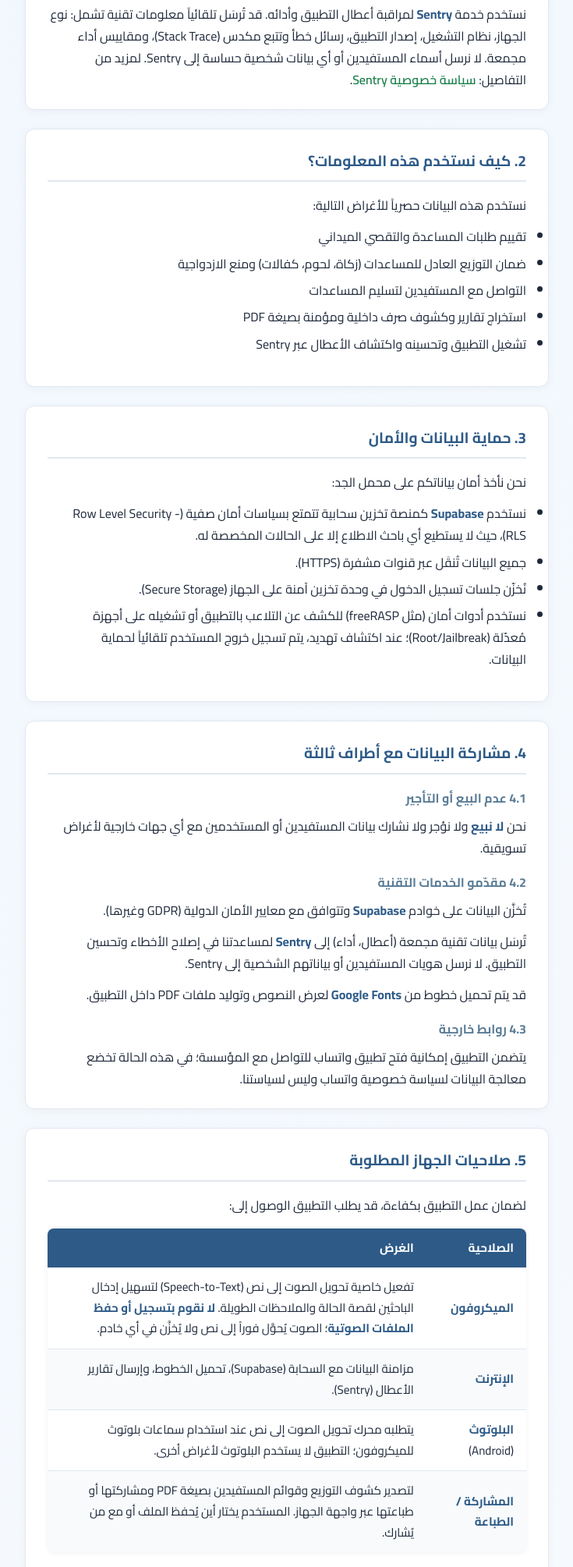
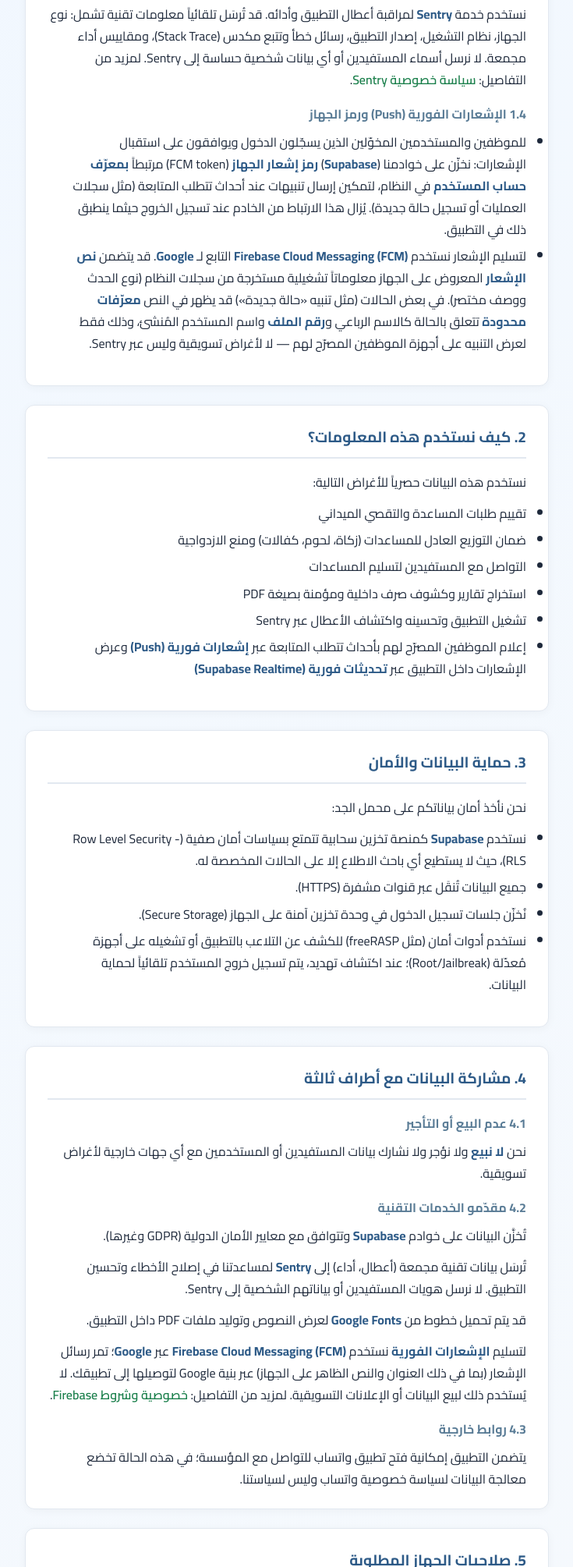
Before and after one commit to ehabataa/elataa-privacy, a plain HTML site: page index.html in a window 1280 px wide. Shown: the part 791-2800 px from the top of the page at 78% size, without its empty margins (272-1007 px from the left). Drawn offline with Linux system fonts and the light colour scheme.

Commit message:
Revise privacy policy with updated information
Updated the privacy policy document with new information regarding data collection, usage, and security measures.

```diff
--- a/index.html
+++ b/index.html
@@ -187,7 +187,7 @@
   <div class="container">
     <header>
       <h1>سياسة الخصوصية لتطبيق مؤسسة العطاء الخيرية</h1>
-      <p class="updated">آخر تحديث: 14 مارس 2026</p>
+      <p class="updated">آخر تحديث: 25 مارس 2026</p>
       <p class="intro">تلتزم مؤسسة العطاء الخيرية ("نحن" أو "المؤسسة") بحماية خصوصية بيانات المستخدمين والمستفيدين. توضح سياسة الخصوصية هذه كيفية جمع واستخدام وحماية المعلومات الشخصية داخل تطبيق إدارة المؤسسة.</p>
     </header>
 
@@ -212,6 +212,12 @@
 
         <h3>1.3 بيانات تقنية (لتحسين الأداء واكتشاف الأخطاء)</h3>
         <p>نستخدم خدمة <strong>Sentry</strong> لمراقبة أعطال التطبيق وأدائه. قد تُرسَل تلقائياً معلومات تقنية تشمل: نوع الجهاز، نظام التشغيل، إصدار التطبيق، رسائل خطأ وتتبع مكدس (Stack Trace)، ومقاييس أداء مجمعة. لا نرسل أسماء المستفيدين أو أي بيانات شخصية حساسة إلى Sentry. لمزيد من التفاصيل: <a href="https://sentry.io/privacy/" target="_blank" rel="noopener">سياسة خصوصية Sentry</a>.</p>
+
+        <h3>1.4 الإشعارات الفورية (Push) ورمز الجهاز</h3>
+        <ul>
+          <li>للموظفين والمستخدمين المخوّلين الذين يسجّلون الدخول ويوافقون على استقبال الإشعارات: نخزّن على خوادمنا (<strong>Supabase</strong>) <strong>رمز إشعار الجهاز</strong> (FCM token) مرتبطاً <strong>بمعرّف حساب المستخدم</strong> في النظام، لتمكين إرسال تنبيهات عند أحداث تتطلب المتابعة (مثل سجلات العمليات أو تسجيل حالة جديدة). يُزال هذا الارتباط من الخادم عند تسجيل الخروج حيثما ينطبق ذلك في التطبيق.</li>
+          <li>لتسليم الإشعار نستخدم <strong>Firebase Cloud Messaging (FCM)</strong> التابع لـ <strong>Google</strong>. قد يتضمن <strong>نص الإشعار</strong> المعروض على الجهاز معلوماتاً تشغيلية مستخرجة من سجلات النظام (نوع الحدث ووصف مختصر). في بعض الحالات (مثل تنبيه «حالة جديدة») قد يظهر في النص <strong>معرّفات محدودة</strong> تتعلق بالحالة كالاسم الرباعي و<strong>رقم الملف</strong> واسم المستخدم المُنشئ، وذلك فقط لعرض التنبيه على أجهزة الموظفين المصرّح لهم — لا لأغراض تسويقية وليس عبر Sentry.</li>
+        </ul>
       </section>
 
       <section>
@@ -223,6 +229,7 @@
           <li>التواصل مع المستفيدين لتسليم المساعدات</li>
           <li>استخراج تقارير وكشوف صرف داخلية ومؤمنة بصيغة PDF</li>
           <li>تشغيل التطبيق وتحسينه واكتشاف الأعطال عبر Sentry</li>
+          <li>إعلام الموظفين المصرّح لهم بأحداث تتطلب المتابعة عبر <strong>إشعارات فورية (Push)</strong> وعرض الإشعارات داخل التطبيق عبر <strong>تحديثات فورية (Supabase Realtime)</strong></li>
         </ul>
       </section>
 
@@ -247,6 +254,7 @@
         <p>تُخزَّن البيانات على خوادم <strong>Supabase</strong> وتتوافق مع معايير الأمان الدولية (GDPR وغيرها).</p>
         <p>تُرسَل بيانات تقنية مجمعة (أعطال، أداء) إلى <strong>Sentry</strong> لمساعدتنا في إصلاح الأخطاء وتحسين التطبيق. لا نرسل هويات المستفيدين أو بياناتهم الشخصية إلى Sentry.</p>
         <p>قد يتم تحميل خطوط من <strong>Google Fonts</strong> لعرض النصوص وتوليد ملفات PDF داخل التطبيق.</p>
+        <p>لتسليم <strong>الإشعارات الفورية</strong> نستخدم <strong>Firebase Cloud Messaging (FCM)</strong> عبر <strong>Google</strong>؛ تمر رسائل الإشعار (بما في ذلك العنوان والنص الظاهر على الجهاز) عبر بنية Google لتوصيلها إلى تطبيقك. لا يُستخدم ذلك لبيع البيانات أو الإعلانات التسويقية. لمزيد من التفاصيل: <a href="https://firebase.google.com/support/privacy" target="_blank" rel="noopener">خصوصية وشروط Firebase</a>.</p>
 
         <h3>4.3 روابط خارجية</h3>
         <p>يتضمن التطبيق إمكانية فتح تطبيق واتساب للتواصل مع المؤسسة؛ في هذه الحالة تخضع معالجة البيانات لسياسة خصوصية واتساب وليس لسياستنا.</p>
@@ -270,7 +278,11 @@
             </tr>
             <tr>
               <td><strong>الإنترنت</strong></td>
-              <td>مزامنة البيانات مع السحابة (Supabase)، تحميل الخطوط، وإرسال تقارير الأعطال (Sentry).</td>
+              <td>مزامنة البيانات مع السحابة (Supabase)، تحميل الخطوط، إرسال تقارير الأعطال (Sentry)، وتسجيل أو تحديث <strong>رمز الإشعارات (FCM)</strong> على الخادم عند تسجيل الدخول.</td>
+            </tr>
+            <tr>
+              <td><strong>الإشعارات</strong> (Android 13+)</td>
+              <td>صلاحية <strong>عرض الإشعارات</strong> (<code>POST_NOTIFICATIONS</code>) لإظهار تنبيهات <strong>Firebase Cloud Messaging</strong> على شاشة الجهاز. على <strong>iOS</strong> يطلب النظام السماح بالتنبيهات عبر مربع الحوار المعتاد.</td>
             </tr>
             <tr>
               <td><strong>البلوتوث</strong> (Android)</td>
```
